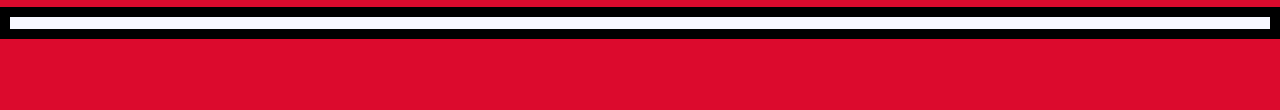
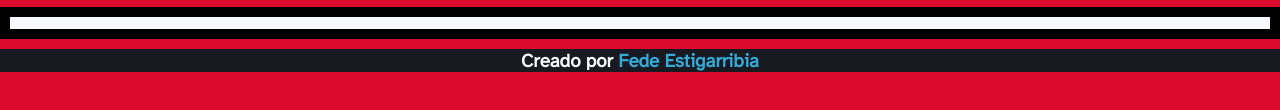
Before and after one commit to fedeesti/Pokedex, a plain HTML site: page pokedex.html in a window 1280 px wide. Shown: the part 352-462 px from the top of the page. Drawn offline with Linux system fonts and the light colour scheme; no server answers.

Commit message:
Agrega footer
Se corrigen estilos de los tipos

```diff
--- a/pokedex.html
+++ b/pokedex.html
@@ -46,6 +46,10 @@
         </div>
     </div>
 
+    <footer class="footer">
+        <h3>Creado por <a href="https://github.com/fedeesti/" class="footer-link" target="_blank">Fede Estigarribia</a></h3>
+    </footer>
+
     <script src="src/main.js"></script>
 </body>
 </html>
--- a/style.css
+++ b/style.css
@@ -97,7 +97,8 @@ figure {
 }
 
 div.tipos-contenedor > div > strong {
-    width: 70px;
+    width: max-content;
+    padding: 6px;
     color: ghostwhite;
     border-radius: 2px;
     margin-left: 6px;
@@ -119,6 +120,22 @@ div.tipos-contenedor > div > strong {
     background-color: red;
     border-radius: 50%;
     cursor: pointer;
+}
+
+.footer {
+  margin-top: 10px;
+  width: 100%;
+  background-color: #171a21;
+  color: ghostwhite;
+}
+
+.footer-link {
+  text-decoration: none;
+  color: #35aad7;
+}
+
+.footer-link:hover {
+  color: #9bd8d8;
 }
 
 /* COLORES PARA LOS TIPOS */
```
